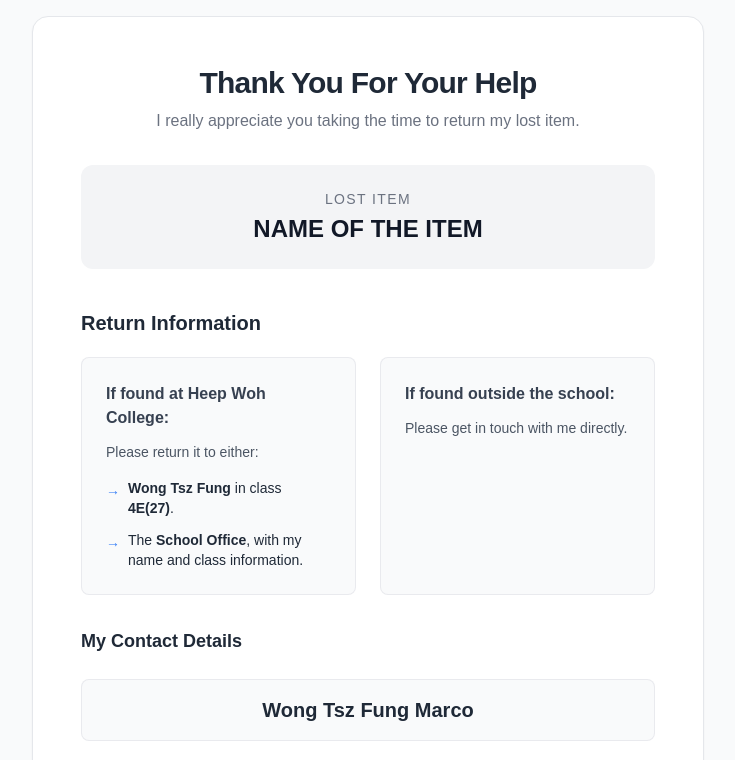
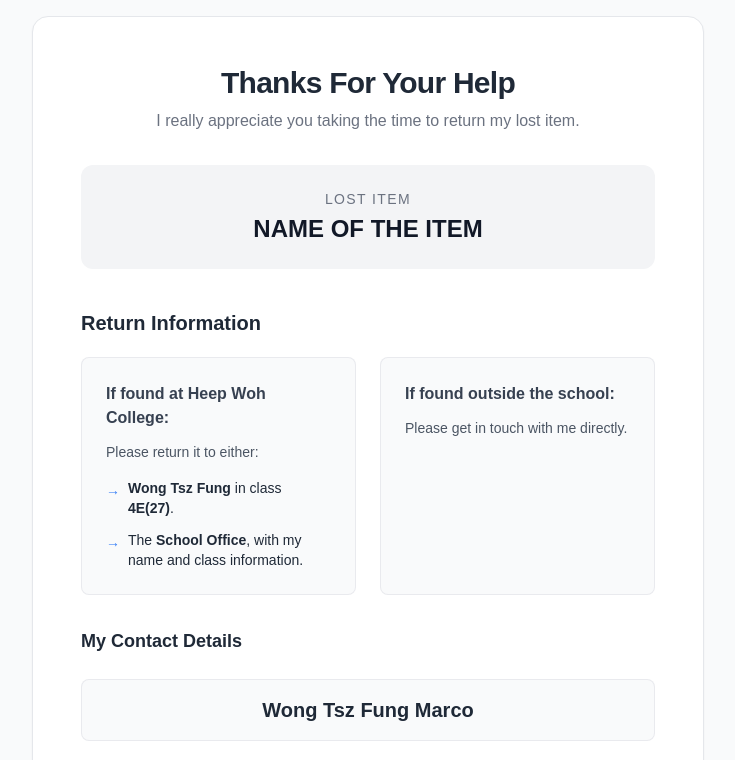
Before and after one commit to mmw1984/lost-and-found, a plain HTML site: page index.html in a window 1280 px wide. Shown: the top 760 px of the page, without its empty margins (272-1007 px from the left). Drawn offline with nearby package versions, Linux system fonts and the light colour scheme; no server answers; a web font is replaced by a local one.

Commit message:
Change header text to express thanks
Updated the title and header text to reflect gratitude for help.

```diff
--- a/index.html
+++ b/index.html
@@ -29,7 +29,7 @@
         <div class="max-w-2xl w-full bg-white rounded-2xl shadow-sm border border-gray-200 p-8 md:p-12">
 
             <header class="text-center mb-8">
-                <h1 class="text-3xl font-bold text-gray-800 tracking-tight">Thank You For Your Help</h1>
+                <h1 class="text-3xl font-bold text-gray-800 tracking-tight">Thanks For Your Help</h1>
                 <p class="text-gray-500 mt-2">I really appreciate you taking the time to return my lost item.</p>
             </header>
 
```
